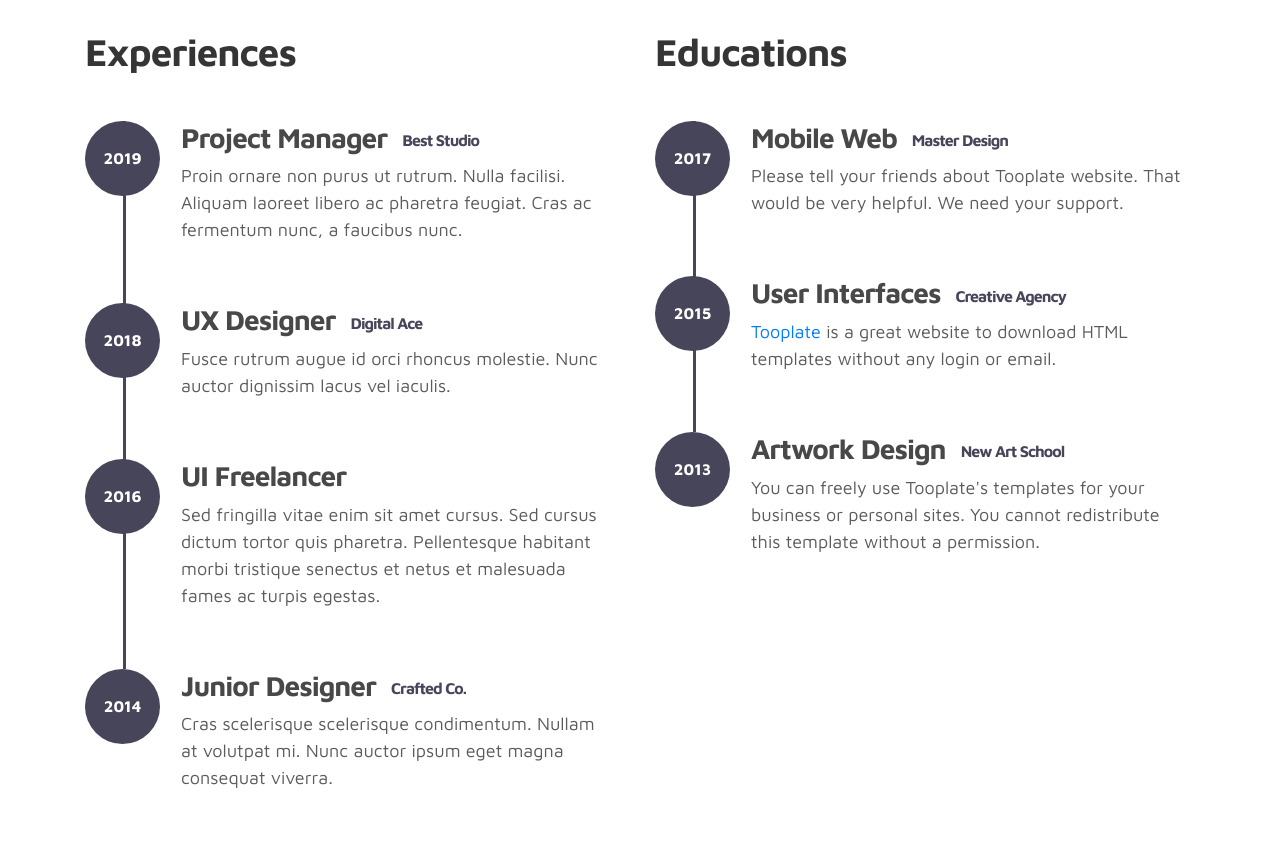
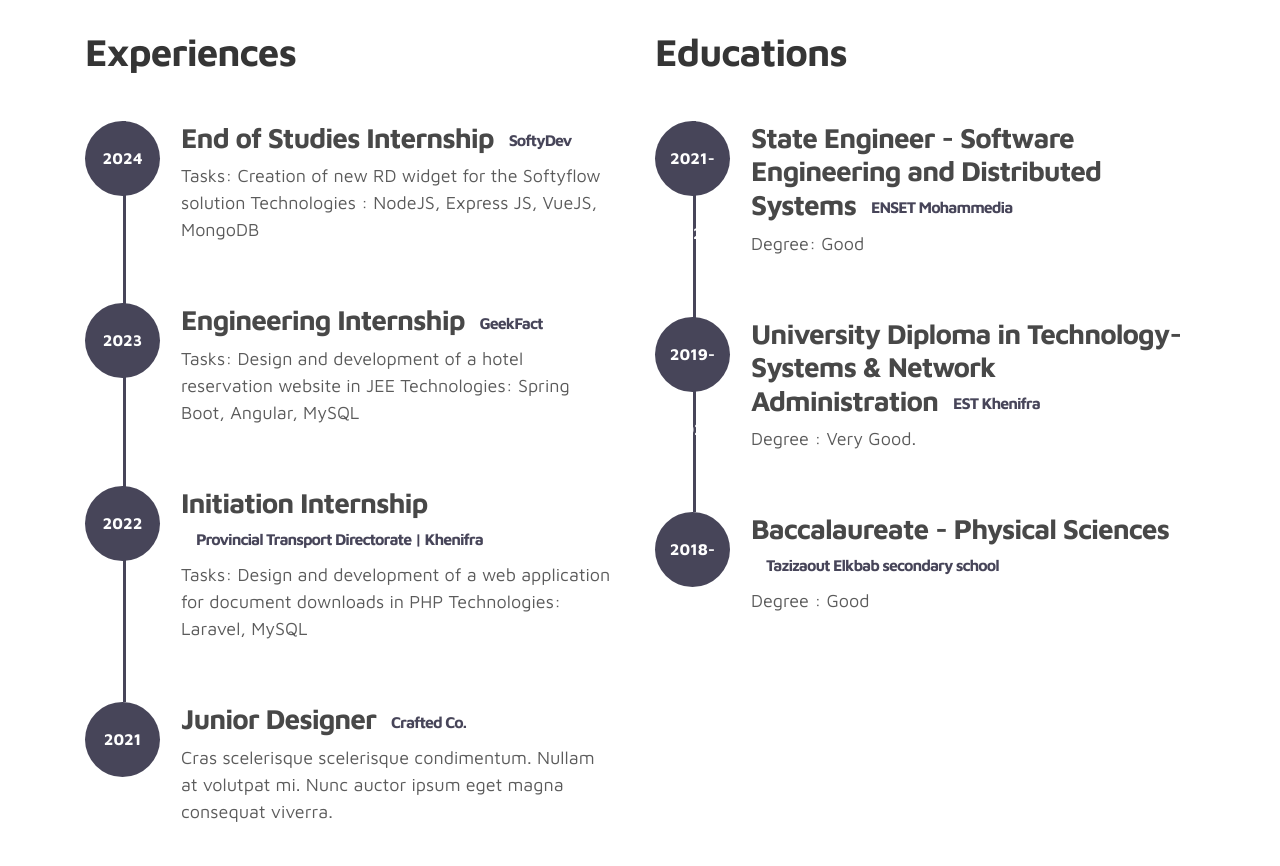
Before and after one commit to AyoubBoussaidi/Portfolio, a plain HTML site: page index.html in a window 1280 px wide. Shown: the part 1560-2426 px from the top of the page. Drawn offline with Linux system fonts and the light colour scheme.

Commit message:
Resume updates

```diff
--- a/index.html
+++ b/index.html
@@ -68,11 +68,11 @@
                     <div class="about-text">
                         <small class="small-text">Welcome to <span class="mobile-block">my portfolio website!</span></small>
                         <h1 class="animated animated-text">
-                            <span class="mr-2">Hey folks, I'm</span>
+                            <span class="mr-2">Hey , I'm</span>
                                 <div class="animated-info">
-                                    <span class="animated-item">Boussaidi</span>
-                                    <span class="animated-item">Web Designer</span>
-                                    <span class="animated-item">UI Specialist</span>
+                                    <span class="animated-item" style="width: max-content;">Boussaidi</span>
+                                    <span class="animated-item" style="width: max-content;">Software Engineer</span>
+                                    <span class="animated-item" style="width: max-content;">Web Developer</span>
                                 </div>
                         </h1>
 
@@ -109,19 +109,19 @@
                       <div class="owl-carousel owl-theme">
                         <div class="item">
                           <div class="project-info">
-                            <img src="images/project/project-image01.png" class="img-fluid" alt="project image">
+                            <img src="images/project/SoftyWebsite.png" class="img-fluid" alt="project image">
                           </div>
                         </div>
 
                         <div class="item">
                           <div class="project-info">
-                            <img src="images/project/project-image02.png" class="img-fluid" alt="project image">
+                            <img src="images/project/drag-drop.png" class="img-fluid" alt="project image">
                           </div>
                         </div>
 
                         <div class="item">
                           <div class="project-info">
-                            <img src="images/project/project-image03.png" class="img-fluid" alt="project image">
+                            <img src="images/project/drag.png" class="img-fluid" alt="project image">
                           </div>
                         </div>
 
@@ -154,37 +154,41 @@
                     <div class="timeline">
                         <div class="timeline-wrapper">
                              <div class="timeline-yr">
-                                  <span>2019</span>
+                                  <span>2024</span>
                              </div>
                              <div class="timeline-info">
-                                  <h3><span>Project Manager</span><small>Best Studio</small></h3>
-                                  <p>Proin ornare non purus ut rutrum. Nulla facilisi. Aliquam laoreet libero ac pharetra feugiat. Cras ac fermentum nunc, a faucibus nunc.</p>
+                                  <h3><span>End of Studies Internship</span><small>SoftyDev</small></h3>
+                                  <p>Tasks: Creation of new RD widget for the Softyflow solution
+                                    Technologies : NodeJS, Express JS, VueJS, MongoDB</p>
                              </div>
                         </div>
 
                         <div class="timeline-wrapper">
                             <div class="timeline-yr">
-                                <span>2018</span>
+                                <span>2023</span>
                             </div>
                             <div class="timeline-info">
-                                <h3><span>UX Designer</span><small>Digital Ace</small></h3>
-                                <p>Fusce rutrum augue id orci rhoncus molestie. Nunc auctor dignissim lacus vel iaculis.</p>
+                                <h3><span>Engineering Internship</span><small>GeekFact</small></h3>
+                                <p>Tasks: Design and development of a hotel reservation website in JEE
+                                  Technologies: Spring Boot, Angular, MySQL</p>
                             </div>
                         </div>
 
                         <div class="timeline-wrapper">
                             <div class="timeline-yr">
-                                <span>2016</span>
+                                <span>2022</span>
                             </div>
                             <div class="timeline-info">
-                                <h3><span>UI Freelancer</h3>
-                                <p>Sed fringilla vitae enim sit amet cursus. Sed cursus dictum tortor quis pharetra. Pellentesque habitant morbi tristique senectus et netus et malesuada fames ac turpis egestas.</p>
+                                <h3><span>Initiation Internship</span><small>Provincial Transport Directorate | Khenifra</small></h3>
+                                <p>Tasks: Design and development of a web application for document downloads in PHP
+                                  Technologies: Laravel, MySQL
+                                  </p>
                             </div>
                         </div>
 
                         <div class="timeline-wrapper">
                             <div class="timeline-yr">
-                                <span>2014</span>
+                                <span>2021</span>
                             </div>
                             <div class="timeline-info">
                                 <h3><span>Junior Designer<small>Crafted Co.</small></h3>
@@ -201,31 +205,31 @@
                     <div class="timeline">
                         <div class="timeline-wrapper">
                              <div class="timeline-yr">
-                                  <span>2017</span>
+                                  <span>2021-2024</span>
                              </div>
                              <div class="timeline-info">
-                                  <h3><span>Mobile Web</span><small>Master Design</small></h3>
-                                  <p>Please tell your friends about Tooplate website. That would be very helpful. We need your support.</p>
+                                  <h3><span>State Engineer - Software Engineering and Distributed Systems</span><small>ENSET Mohammedia</small></h3>
+                                  <p>Degree: Good</p>
                              </div>
                         </div>
 
                         <div class="timeline-wrapper">
                             <div class="timeline-yr">
-                                <span>2015</span>
+                                <span>2019-2021</span>
                             </div>
                             <div class="timeline-info">
-                                <h3><span>User Interfaces</span><small>Creative Agency</small></h3>
-                                <p><a rel="nofollow" href="https://www.facebook.com/tooplate">Tooplate</a> is a great website to download HTML templates without any login or email.</p>
+                                <h3><span>University Diploma in Technology- Systems & Network Administration</span><small>EST Khenifra</small></h3>
+                                <p>Degree : Very Good.</p>
                             </div>
                         </div>
 
                         <div class="timeline-wrapper">
                             <div class="timeline-yr">
-                                <span>2013</span>
+                                <span>2018-2019</span>
                             </div>
                             <div class="timeline-info">
-                                <h3><span>Artwork Design</span><small>New Art School</small></h3>
-                                <p>You can freely use Tooplate's templates for your business or personal sites. You cannot redistribute this template without a permission.</p>
+                                <h3><span>Baccalaureate - Physical Sciences</span><small>Tazizaout Elkbab secondary school</small></h3>
+                                <p>Degree : Good</p>
                             </div>
                         </div>
 
@@ -249,8 +253,8 @@
             <div class="contact-info d-flex justify-content-between align-items-center py-4 px-lg-5">
                 <div class="contact-info-item">
                   <h3 class="mb-3 text-white">Say hello</h3>
-                  <p class="footer-text mb-0">010 020 0960</p>
-                  <p><a href="mailto:hello@company.co">hello@company.co</a></p>
+                  <p class="footer-text mb-0">+212670459543</p>
+                  <p><a href="mailto:ayoubboussaidi10@gmail.com">ayoubboussaidi10@gmail.com</a></p>
                 </div>
 
                 <ul class="social-links">
@@ -297,8 +301,7 @@
                <div class="row">
 
                     <div class="col-lg-12 col-12">
-                        <p class="copyright-text text-center">Copyright &copy; 2019 Company Name . All rights reserved</p>
-                        <p class="copyright-text text-center">Designed by <a rel="nofollow" href="https://www.facebook.com/tooplate">Tooplate</a></p>
+                        <p class="copyright-text text-center">Copyright &copy; 2024 Boussaidi . All rights reserved</p>
                     </div>
 
                </div>
--- a/sass/tooplate-style.scss
+++ b/sass/tooplate-style.scss
@@ -140,17 +140,20 @@ b, strong {
     vertical-align: top;
     margin-top: 10px;
 	margin-bottom: 10px;
-    width: 400px;
     position: relative;
 }
 
 .animated-item {
 	color: $main-color;
 }
+.custom-w{
+	width: max-content;
+}
 
 .animated-item {
     font-size: 32px;
     line-height: inherit;
+	width: max-content;
     display: block;
     opacity: 0;
     overflow: hidden;
```
Also changed, not shown: images/project/SoftyWebsite.png (added), images/project/drag-drop.png (added), images/project/drag.png (added).
